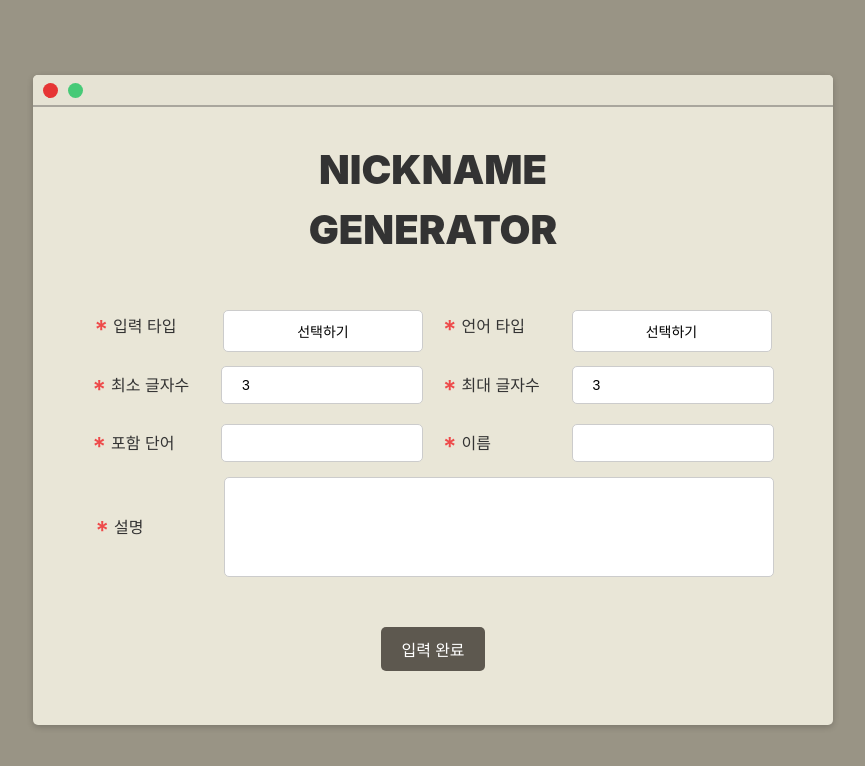
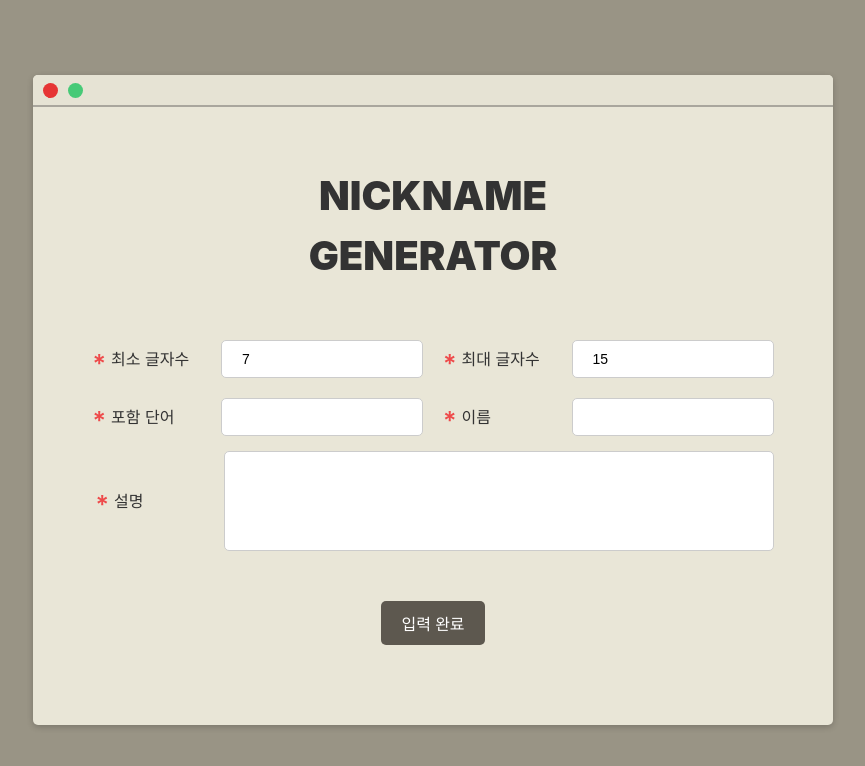
Before and after one commit to SUMMERTOYPROJECT/NicknameProject, a React (Vite) app in the folder front/NicknameProject/: page / in a window 1280 px wide. Shown: the top 766 px of the page, without its empty margins (207-1072 px from the left). Built offline with nearby package versions, Linux system fonts and the light colour scheme.

Commit message:
Refactor: [#main] 리액트 버튼 제거 - 선택 버튼 제거

```diff
--- a/front/NicknameProject/src/App.tsx
+++ b/front/NicknameProject/src/App.tsx
@@ -1,4 +1,3 @@
-import React from 'react';
 import { BrowserRouter, Routes, Route } from 'react-router-dom';
 import InfoInput from './pages/InfoInput';
 
--- a/front/NicknameProject/src/pages/InfoInput.tsx
+++ b/front/NicknameProject/src/pages/InfoInput.tsx
@@ -3,7 +3,6 @@ import { postNicknameApi, postImageApi } from '../api/ApiNickname';
 import styled from 'styled-components';
 import refreshImg from '../assets/reset.png';
 import cancelBtnImg from '../assets/x-button.png';
-import axios from 'axios';
 
 const Background = styled.div`
   background-color: #999485;
@@ -424,8 +423,8 @@ const InfoInput = () => {
   const[info, setInfo] = useState({
     nickname_types: '',
     language_types: '',
-    min_length: 3,
-    max_length: 3,
+    min_length: 7,
+    max_length: 15,
     contain_string: '',
     user_name: '',
     description: ''
@@ -433,8 +432,8 @@ const InfoInput = () => {
 
   /* 입력 타입 설정*/
   const [isInputExpanded, setIsInputExpanded] = useState(false);
-  const [InputType, setInputType] = useState('선택하기');
-  const InputTypeList = ['선택하기', '명사', '형용사', '명사+형용사'];
+  const [InputType, setInputType] = useState('명사+형용사');
+  const InputTypeList = ['명사+형용사'];
 
   /* 언어 타입 설정*/
   const [isLanguageExpanded, setIsLanguageExpanded] = useState(false);
@@ -455,9 +454,6 @@ const InfoInput = () => {
 
   /* 로딩 */
   const [isLoading, setIsLoading] = useState(false);
-
-  /* 로딩 점 */
-  const [loadingDots, setLoadingDots] = useState('');
 
   /* 입력 타입 실행 */
   const InputBtnExpandHandler = () => {
@@ -604,42 +600,7 @@ const InfoInput = () => {
           GENERATOR
         </Title>
         <RowContainer>
-          {/* 입력 타입 */}
-          <InputContainer>
-            <TextContainer>
-              <TextColor>*</TextColor><Text>입력 타입</Text>
-            </TextContainer>
-            <DropdownContainer>
-              <DropdownButton onClick={InputBtnExpandHandler}>
-                {InputType}
-              </DropdownButton>
-              <DropdownContent isExpanded={isInputExpanded}>
-                {InputTypeList.map((type) => (
-                  <DropdownItem key={type} onClick={() => InputTypeHandler(type)}>
-                    {type}
-                  </DropdownItem>
-                ))}
-              </DropdownContent>
-            </DropdownContainer>
-          </InputContainer>
-          {/* 언어 타입 */}
-          <InputContainer>
-            <TextContainer>
-              <TextColor>*</TextColor><Text>언어 타입</Text>
-            </TextContainer>
-            <DropdownContainer>
-              <DropdownButton onClick={languageBtnExpandHandler}>
-                {languageType}
-              </DropdownButton>
-              <DropdownContent isExpanded={isLanguageExpanded}>
-                {languageTypeList.map((type) => (
-                  <DropdownItem key={type} onClick={() => languageTypeHandler(type)}>
-                    {type}
-                  </DropdownItem>
-                ))}
-              </DropdownContent>
-            </DropdownContainer>
-          </InputContainer>
+
         </RowContainer>
 
         <RowContainer>
--- a/front/NicknameProject/vite.config.ts
+++ b/front/NicknameProject/vite.config.ts
@@ -4,12 +4,14 @@ import react from '@vitejs/plugin-react-swc'
 export default defineConfig({
   plugins: [react()],
   server: {
+    host: true, // 이 줄을 추가하여 모든 네트워크 인터페이스에서 접근 가능하게 합니다.
+    port: 5173,
     proxy: {
       '/api': {
         target: 'https://6qwlr7vnq6.execute-api.ap-northeast-2.amazonaws.com/prod',
         changeOrigin: true,
         rewrite: path => path.replace(/^\/api/, '')
-      }
+      },
     }
   }
 })
```
Also changed, not shown: front/NicknameProject/.gitmessage.txt (added), 1 other file (tests, documents, lock files or other folders).
